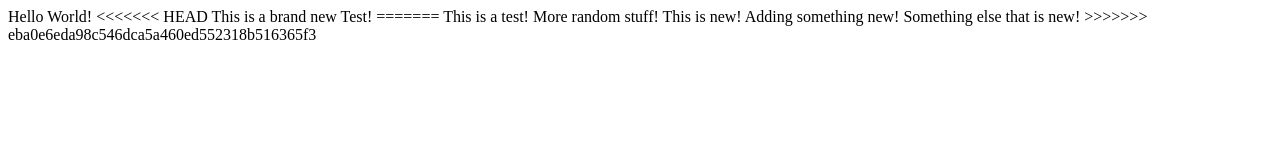
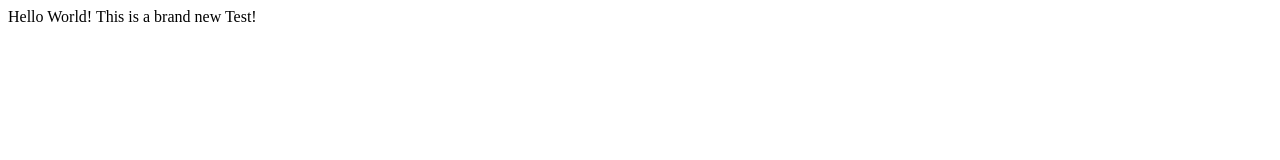
Before and after one commit to MuntakaHelali/SlackBot, a plain HTML site: page git_tst/index.html in a window 1280 px wide. Drawn offline with Linux system fonts and the light colour scheme.

Commit message:
Update index.html

```diff
--- a/git_tst/index.html
+++ b/git_tst/index.html
@@ -8,14 +8,6 @@
 
 <body>
 Hello World!
-<<<<<<< HEAD
 This is a brand new Test!
-=======
-This is a test!
-More random stuff!
-This is new!
-Adding something new!
-Something else that is new!
->>>>>>> eba0e6eda98c546dca5a460ed552318b516365f3
 </body>
 </html>
```
